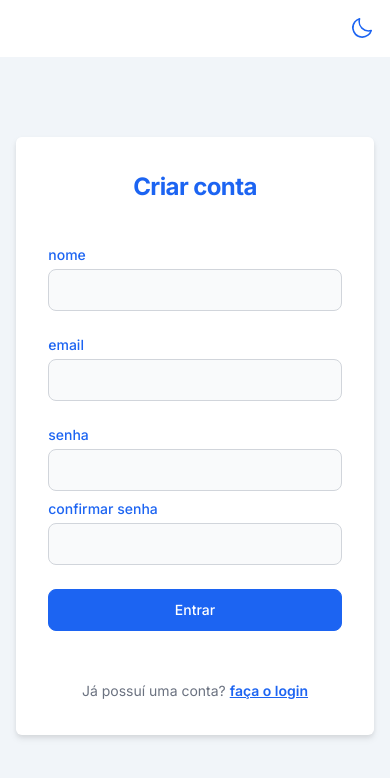
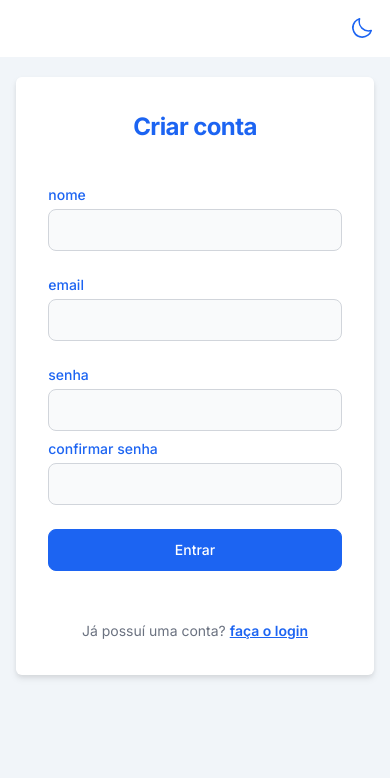
Before and after one commit to pedrop07/chathub-client, a Next.js app: page /sign-up in a window 390 px wide. Shown: the top 778 px of the page. Built offline with nearby package versions, Linux system fonts and the light colour scheme; no server answers.

Commit message:
styles: update tailwind config

```diff
--- a/src/app/(routes)/globals.css
+++ b/src/app/(routes)/globals.css
@@ -2,13 +2,7 @@
 @tailwind components;
 @tailwind utilities;
 
-/* :root {
-  --foreground-rgb: 0, 0, 0;
-  --background-start-rgb: 214, 219, 220;
-  --background-end-rgb: 255, 255, 255;
+body,
+html {
+  height: 100%;
 }
-
-body {
-  color: rgb(var(--foreground-rgb));
-  background: linear-gradient(to right, #4facfe 0%, #00f2fe 100%);
-} */
--- a/src/app/(routes)/sign-in/page.tsx
+++ b/src/app/(routes)/sign-in/page.tsx
@@ -2,7 +2,7 @@ import { Login } from "@/components/Login";
 
 export default async function SignIn() {
   return (
-    <div className="flex justify-center items-center mt-20">
+    <div className="flex justify-center items-center mt-5 sm:mt-20">
       <Login />
     </div>
   )
--- a/src/app/(routes)/sign-up/page.tsx
+++ b/src/app/(routes)/sign-up/page.tsx
@@ -2,7 +2,7 @@ import { Register } from "@/components/Register";
 
 export default function SignUp() {
   return (
-    <div className="flex justify-center items-center mt-20">
+    <div className="flex justify-center items-center mt-5 sm:mt-20">
       <Register />
     </div>
   )
--- a/src/components/Login/index.tsx
+++ b/src/components/Login/index.tsx
@@ -113,7 +113,7 @@ export function Login() {
 
             <p className="mt-10 text-center text-sm text-gray-500 dark:text-slate-50">
               Não possuí uma conta?{' '}
-              <Link href='/sign-up' className="font-semibold leading-6 text-primary hover:text-blue-500 dark:text-blue-500 dark:hover:text-blue-400 underline">
+              <Link href='/sign-up' className="whitespace-nowrap font-semibold leading-6 text-primary hover:text-blue-500 dark:text-blue-500 dark:hover:text-blue-400 underline">
                 cadastre-se
               </Link>
             </p>
--- a/src/components/Register/index.tsx
+++ b/src/components/Register/index.tsx
@@ -141,7 +141,7 @@ export function Register() {
 
             <p className="mt-10 text-center text-sm text-gray-500 dark:text-slate-50">
               Já possuí uma conta?{' '}
-              <Link href='/sign-in' className="font-semibold leading-6 text-primary hover:text-blue-500 dark:text-blue-500 dark:hover:text-blue-400 underline">
+              <Link href='/sign-in' className="whitespace-nowrap font-semibold leading-6 text-primary hover:text-blue-500 dark:text-blue-500 dark:hover:text-blue-400 underline">
                 faça o login
               </Link>
             </p>
--- a/tailwind.config.ts
+++ b/tailwind.config.ts
@@ -11,8 +11,12 @@ const config: Config = {
   theme: {
     extend: {
       colors: {
-        primary: '#1c64f2'
-      }
+        primary: '#1c64f2',
+        colorText: '#111827',
+        darkTheme: {
+          colorText: '#fff',
+        }
+      },
     },
   },
   darkMode: 'class',
```
